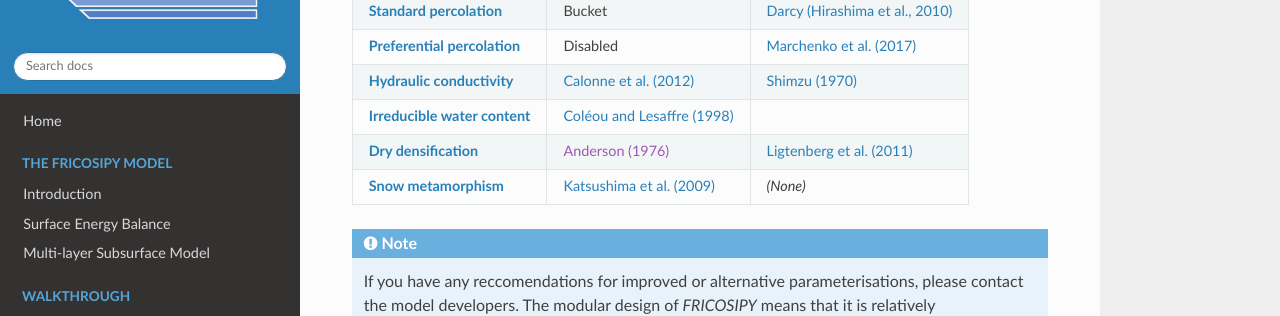
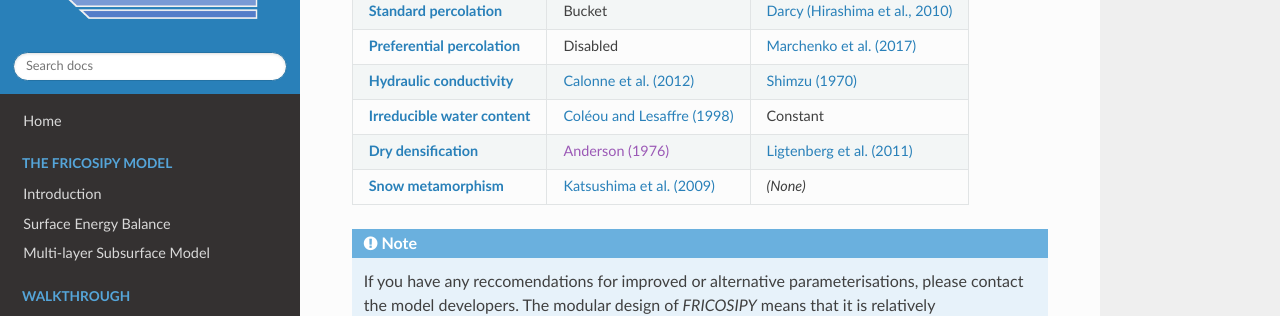
Before and after one commit to MarcusGastaldello/FRICOSIPY, an MkDocs documentation site: the page built from docs/parameters.md, in a window 1280 px wide and 900 px high, scrolled down 782 px. Shown: the part 151-467 px from the top of the window. Built offline with MkDocs 1.6.1, drawn with Linux system fonts in a browser that asks for light colours.

Commit message:
Update parameters.md

```diff
--- a/docs/parameters.md
+++ b/docs/parameters.md
@@ -37,7 +37,7 @@ The *FRICOSIPY* model enables the user to customise the parameterisations used t
 | [**Standard percolation**](https://fricosipy.readthedocs.io/en/latest/subsurface_model/#percolation-refreezing) | Bucket | [Darcy (Hirashima et al., 2010)](https://doi.org/10.1016/j.coldregions.2010.09.003) |
 | [**Preferential percolation**](https://fricosipy.readthedocs.io/en/latest/subsurface_model/#preferential-percolation-parameterisations) | Disabled | [Marchenko et al. (2017)](https://doi.org/10.3389/feart.2017.00016) |
 | [**Hydraulic conductivity**](https://fricosipy.readthedocs.io/en/latest/subsurface_model/#hydraulic-conductivitiy-parameterisations) | [Calonne et al. (2012)](https://doi.org/10.5194/tc-6-939-2012) | [Shimzu (1970)](https://hdl.handle.net/2115/20234) |
-| [**Irreducible water content**](https://fricosipy.readthedocs.io/en/latest/subsurface_model/#irreducible-water-content-parameterisations) | [Coléou and Lesaffre (1998)](https://doi.org/10.3189/1998AoG26-1-64-68)| | Constant |
+| [**Irreducible water content**](https://fricosipy.readthedocs.io/en/latest/subsurface_model/#irreducible-water-content-parameterisations) | [Coléou and Lesaffre (1998)](https://doi.org/10.3189/1998AoG26-1-64-68)| Constant |
 | [**Dry densification**](https://fricosipy.readthedocs.io/en/latest/subsurface_model/#firn-densification-parameterisations) | [Anderson (1976)]() | [Ligtenberg et al. (2011)](https://doi.org/10.5194/tc-5-809-2011) |
 | [**Snow metamorphism**](https://fricosipy.readthedocs.io/en/latest/subsurface_model/#snow-metamorphism-parameterisations) | [Katsushima et al. (2009)](https://doi.org/10.1016/j.coldregions.2009.09.002) | *(None)* |
 
```
